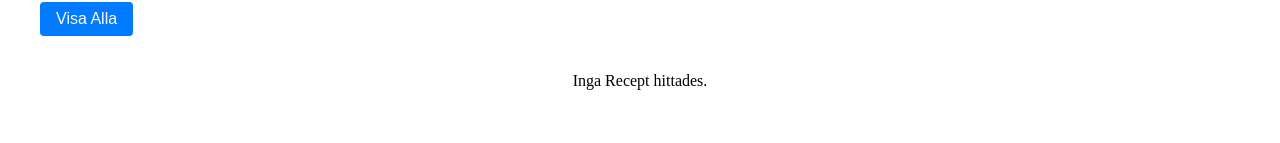
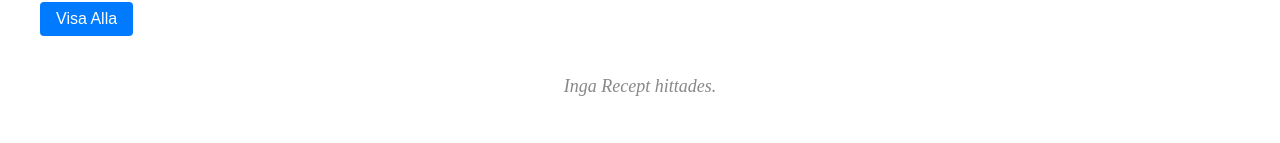
Before and after one commit to onv2487/da395a-projekt, a React (Create React App) app: page /saved in a window 1280 px wide. Shown: the part 157-300 px from the top of the page. Built offline with nearby package versions, Linux system fonts and the light colour scheme.

Commit message:
Update SavedRecipes.js

```diff
--- a/src/pages/SavedRecipes.js
+++ b/src/pages/SavedRecipes.js
@@ -50,7 +50,7 @@ const SavedRecipes = () => {
                 {selectedCategory === '' ? (
                     //visa alla recipies
                     categories.length === 0 ? (
-                        <p>Inga Recept hittades.</p>
+                        <p className="no-results">Inga Recept hittades.</p>
                     ) : (
                         categories.map(category => (
                             savedRecipes[category].map(recipe => (
@@ -68,7 +68,7 @@ const SavedRecipes = () => {
                         ))
 
                     ) : (
-                        <p>Inga recept hittades för den valda kategorin.</p>
+                        <p className="no-results">Inga recept hittades för den valda kategorin.</p>
                     )
                 )}
 
```
